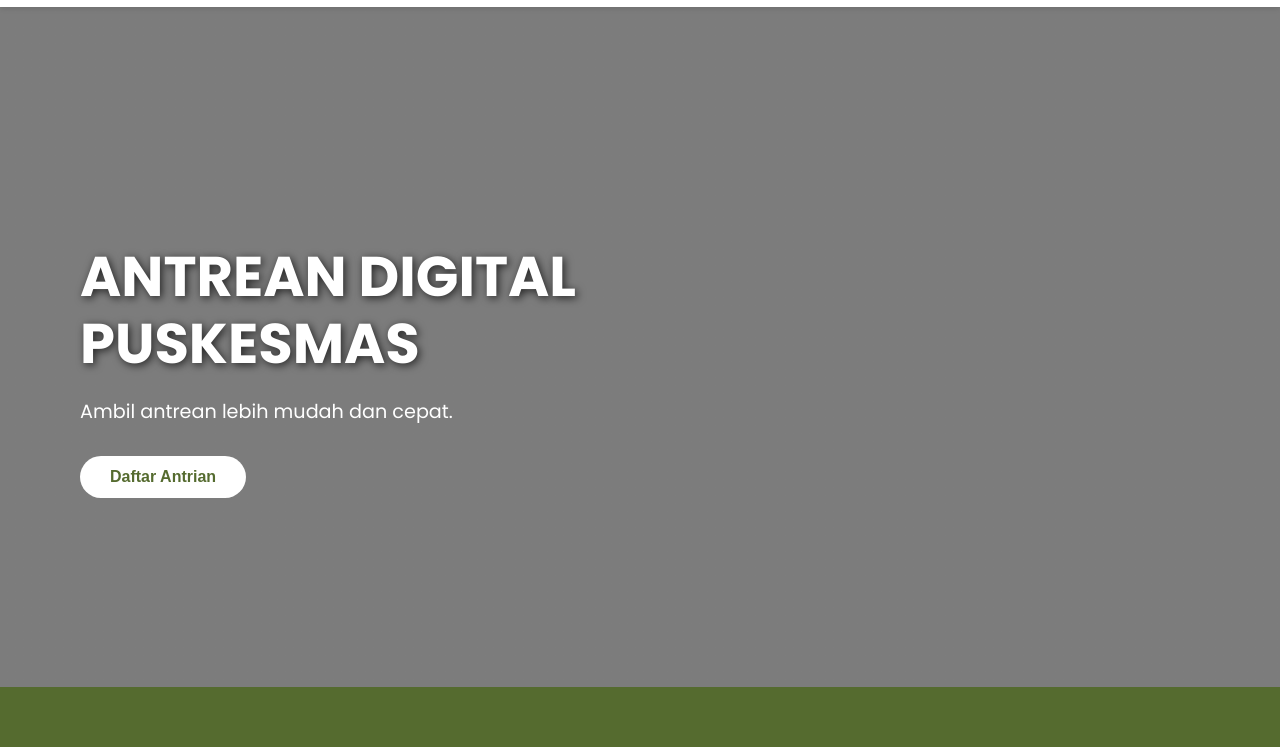
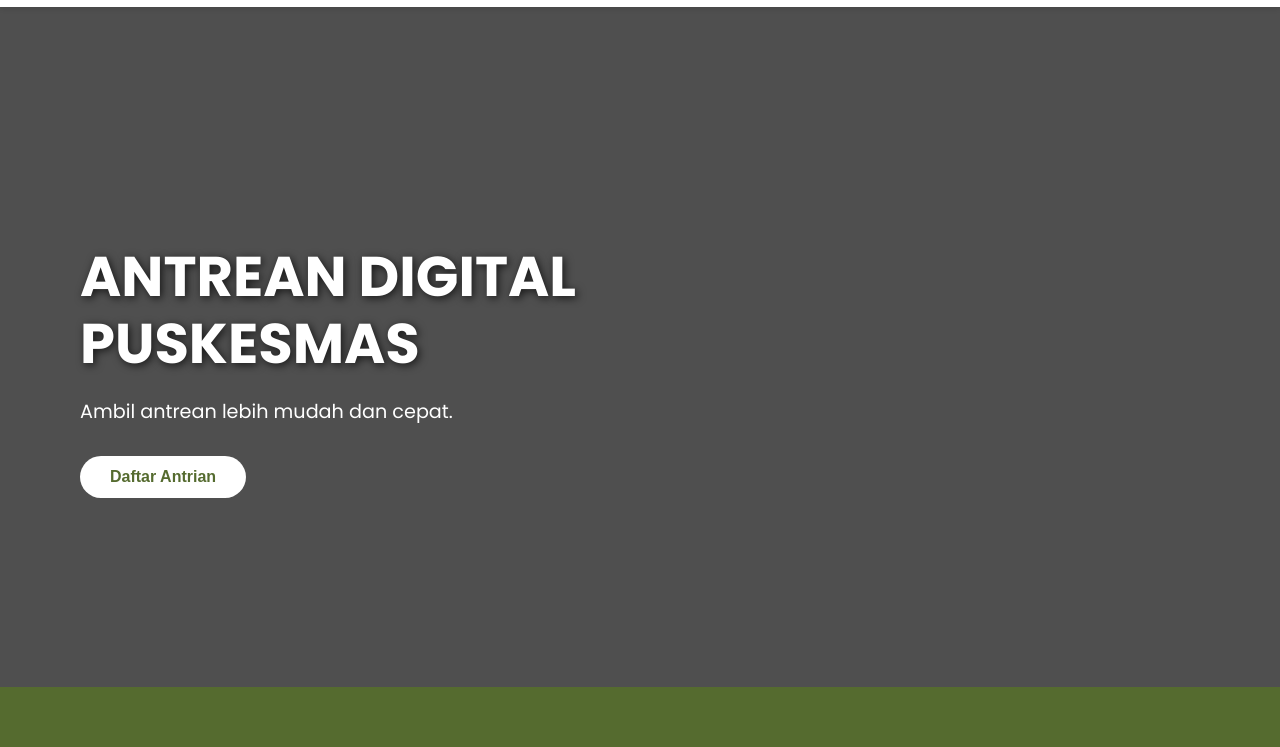
Before and after one commit to Qonita-Rahayu/puskesmas, a plain HTML site: page index.html in a window 1280 px wide. Shown: the part 53-800 px from the top of the page. Drawn offline with Linux system fonts and the light colour scheme; the site is published under a folder, as on GitHub Pages, so addresses that start at the root find nothing.

Commit message:
first commit

```diff
--- a/style.css
+++ b/style.css
@@ -91,7 +91,7 @@ header nav {
     color: var(--light-text);
     text-align: left;
 
-    background: linear-gradient(rgba(0, 0, 0, 0.5), rgba(0, 0, 0, 0.5)), url('/puskesmas.png') no-repeat center center;
+    background: linear-gradient(rgba(0, 0, 0, 0.5), rgba(0, 0, 0, 0.5)), url('puskesmas.png') no-repeat center center;
     background-size: cover;
     margin-top: 60px;
 }
```
